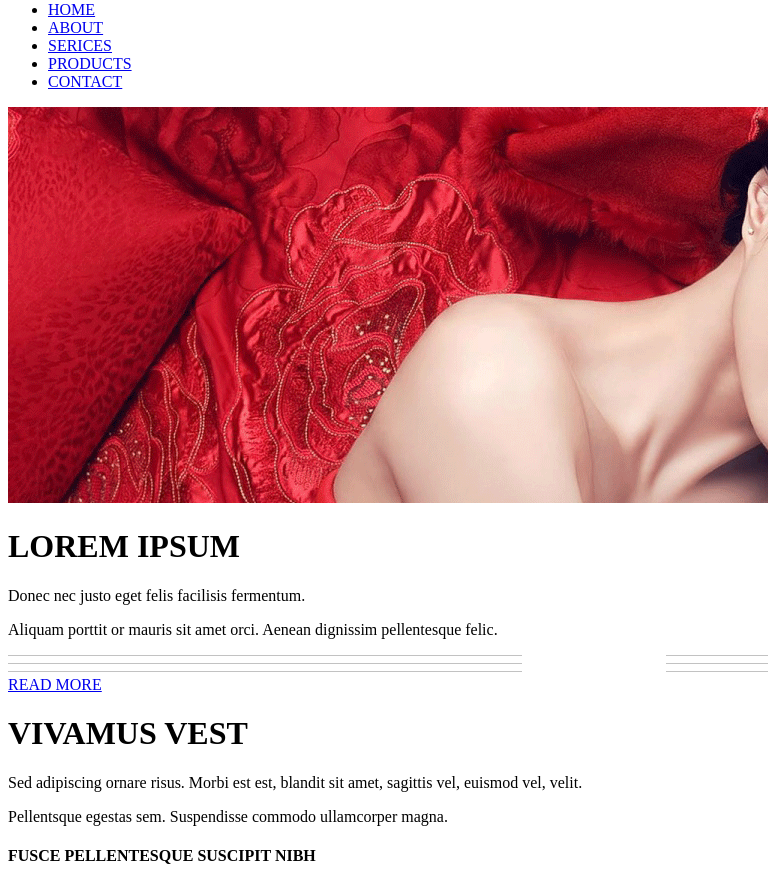
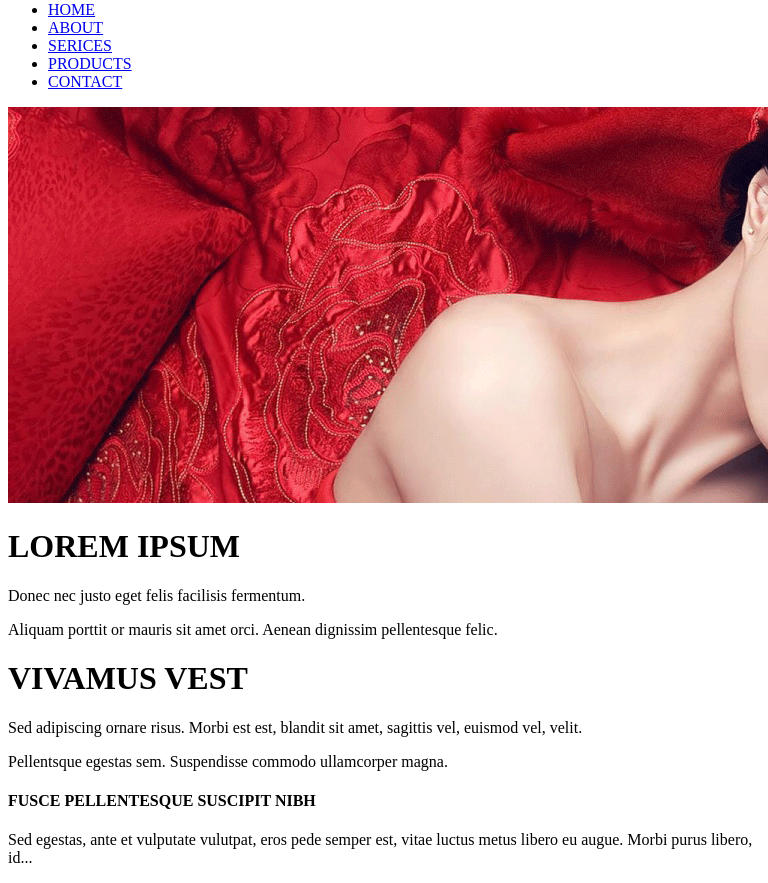
Before and after one commit to marinka873/labs, a plain HTML site: page 2/index.html in a window 768 px wide. Shown: the part 206-1089 px from the top of the page. Drawn offline with Linux system fonts and the light colour scheme.

Commit message:
fix project structure

```diff
--- a/2/css/Ipad.css
+++ b/2/css/Ipad.css
@@ -1,6 +1,13 @@
 @media screen and (max-device-width: 1024px) and (min-device-width: 768px){
-    .content-banner{
-        display: none;
+    body{
+        background-color: red;
+        width: 100%;
+        height: 100%;
+        padding-left: 20%;
+        padding-right: 20%;
+        padding-top: 5%;
+        font-family: 'Source Sans Pro', sans-serif;
+        font-size: 16px;
     }
 
 }
--- a/2/css/style.css
+++ b/2/css/style.css
@@ -1,5 +1,7 @@
-@media screen and(min-width: 768px) and(max-width: 1024px) {
+@media screen and(min-width: 1024px) {
 
+
+}
 body{
     background-image: url(../images/info.gif);
     width: 100%;
@@ -9,7 +11,6 @@
     padding-top: 5%;
     font-family: 'Source Sans Pro', sans-serif;
     font-size: 16px;
-    }
 }
 html{
     overflow-y: scroll;
@@ -99,23 +100,6 @@ html{
     letter-spacing: 1px;
     line-height: 0.3;
 }
-.content__button{
-    width: 18px;
-    color: #fff;
-    text-decoration: none;
-    font-weight: bold;
-    user-select: none;
-    background: #ed3237;
-    padding: .7em 1.5em;
-    border-radius: 5px;
-    box-shadow: -5px 5px #d3d3d3;
-}
-.content__button:hover{
-    background-color: #fa464a;
-}
-.content-line{
-    padding-top: 55px;
-}
 .content-blocks{
     height: 100%;
     display: flex;
--- a/2/index.html
+++ b/2/index.html
@@ -37,13 +37,6 @@
             <p class="content-row__description">Donec nec justo eget felis facilisis fermentum.</p>
             <p class="content-row__description">Aliquam porttit or mauris sit amet orci. Aenean dignissim pellentesque felic.</p>
         </div>
-        <div class="content-line">
-            <div class="content-line__lines">
-                <img src="images/row1-line.gif">
-                <a class="content__button" href="#"> READ MORE</a>
-            </div>
-
-        </div>
         <div class="content-row content-row--info-vivamus">
             <h1>VIVAMUS VEST </h1>
             <p class="content-row__description">Sed adipiscing ornare risus. Morbi est est, blandit sit amet, sagittis vel, euismod vel, velit.</p>
```
Lines whose indentation alone changed are shown as unchanged.
